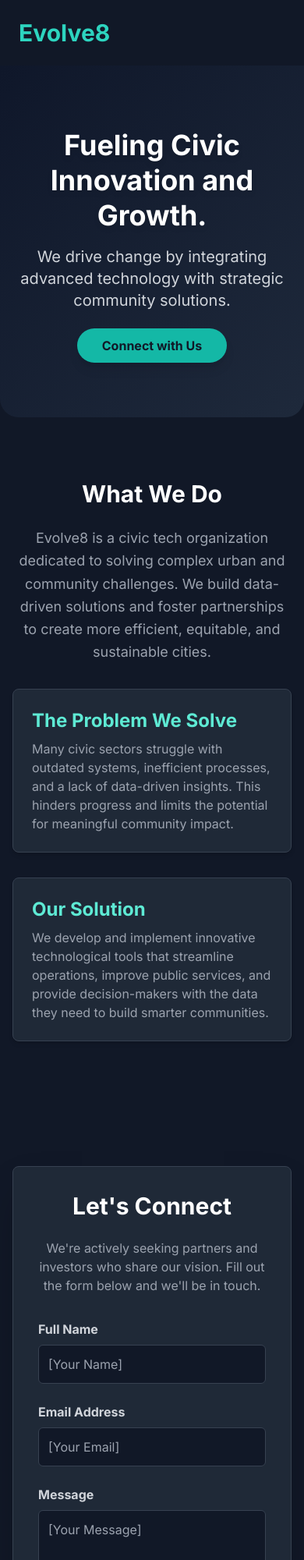
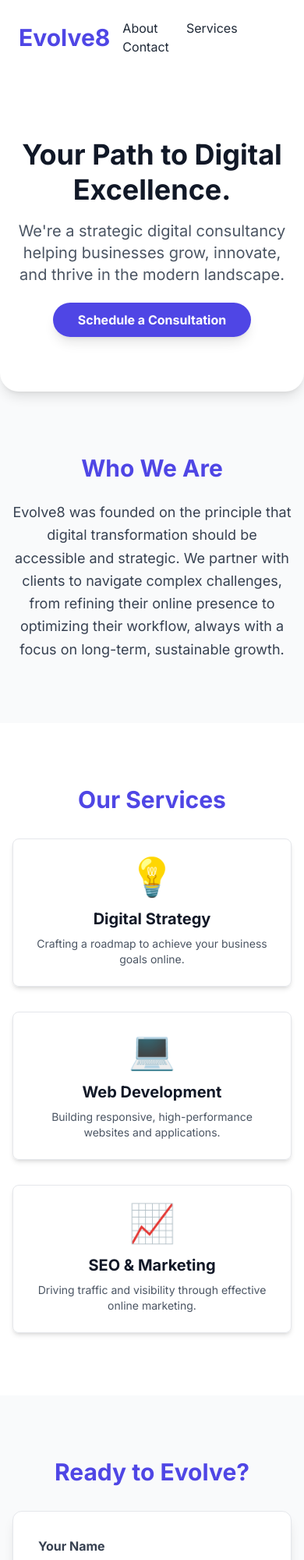
Before and after one commit to irvingtawa/Evolve8-Landing-Page, a plain HTML site: page index.html in a window 390 px wide. Shown: the top 2000 px of the page at 78% size. Drawn offline with nearby package versions, Linux system fonts and the light colour scheme.

Commit message:
Update index.html

```diff
--- a/index.html
+++ b/index.html
@@ -3,114 +3,142 @@
 <head>
     <meta charset="UTF-8">
     <meta name="viewport" content="width=device-width, initial-scale=1.0">
-    <title>Evolve8 Enterprises</title>
-    <!-- Use the Inter font from Google Fonts -->
+    <title>Evolve8</title>
+    <!-- Use the Inter font for a clean, modern look -->
     <link rel="preconnect" href="https://fonts.googleapis.com">
     <link rel="preconnect" href="https://fonts.gstatic.com" crossorigin>
     <link href="https://fonts.googleapis.com/css2?family=Inter:wght@400;500;700&display=swap" rel="stylesheet">
-    <!-- Load Tailwind CSS from the CDN for easy styling -->
+    <!-- Load Tailwind CSS from the CDN -->
     <script src="https://cdn.tailwindcss.com"></script>
     <style>
-        /* Apply Inter font to the entire body */
+        /* Apply the Inter font globally */
         body {
             font-family: 'Inter', sans-serif;
         }
-        /* Custom background gradient for the hero section */
-        .hero-bg {
-            background: linear-gradient(135deg, #0f172a 0%, #1e293b 100%);
+        /* Smooth scrolling for anchor links */
+        html {
+            scroll-behavior: smooth;
         }
     </style>
 </head>
-<body class="bg-gray-900 text-gray-200">
+<body class="bg-gray-50 text-gray-800">
 
     <!-- Header & Navigation -->
-    <header class="p-6">
+    <header class="p-6 bg-white shadow-sm">
         <div class="container mx-auto flex justify-between items-center">
-            <div class="text-3xl font-bold text-teal-400">Evolve8</div>
-            <!-- Optional: Navigation links for later -->
-            <!-- <nav>
-                <a href="#" class="text-gray-400 hover:text-white transition-colors duration-200">About</a>
-            </nav> -->
+            <div class="text-3xl font-bold text-indigo-600">Evolve8</div>
+            <nav>
+                <a href="#about" class="px-4 py-2 hover:text-indigo-600 transition-colors">About</a>
+                <a href="#services" class="px-4 py-2 hover:text-indigo-600 transition-colors">Services</a>
+                <a href="#contact" class="px-4 py-2 hover:text-indigo-600 transition-colors">Contact</a>
+            </nav>
         </div>
     </header>
 
-    <!-- Hero Section: Main pitch and call to action -->
+    <!-- Hero Section: Main pitch -->
     <main>
-        <section class="hero-bg text-center py-20 px-4 md:py-32 rounded-b-3xl">
+        <section class="bg-white py-20 px-4 md:py-32 text-center rounded-b-3xl shadow-lg">
             <div class="container mx-auto">
-                <h1 class="text-4xl md:text-6xl font-extrabold leading-tight text-white mb-4 drop-shadow-md">
-                    Fueling Civic Innovation and Growth.
+                <h1 class="text-4xl md:text-6xl font-extrabold leading-tight text-gray-900 mb-4">
+                    Your Path to Digital Excellence.
                 </h1>
-                <p class="text-xl md:text-2xl text-gray-300 font-light max-w-3xl mx-auto mb-8">
-                    We drive change by integrating advanced technology with strategic community solutions.
+                <p class="text-xl md:text-2xl text-gray-600 font-light max-w-3xl mx-auto mb-8">
+                    We're a strategic digital consultancy helping businesses grow, innovate, and thrive in the modern landscape.
                 </p>
-                <!-- Call to action for investors -->
-                <a href="#contact" class="bg-teal-500 hover:bg-teal-400 text-gray-900 font-bold py-3 px-8 rounded-full shadow-lg transition-transform transform hover:scale-105">
-                    Connect with Us
+                <!-- Call to action button that links to the contact form section -->
+                <a href="#contact" class="bg-indigo-600 hover:bg-indigo-700 text-white font-bold py-3 px-8 rounded-full shadow-lg transition-transform transform hover:scale-105">
+                    Schedule a Consultation
                 </a>
             </div>
         </section>
 
-        <!-- "What We Do" Section -->
-        <section class="py-20 px-4">
-            <div class="container mx-auto max-w-4xl text-center">
-                <h2 class="text-3xl md:text-4xl font-bold text-white mb-6">What We Do</h2>
-                <p class="text-gray-400 text-lg mb-8 leading-relaxed">
-                    Evolve8 is a civic tech organization dedicated to solving complex urban and community challenges. We build data-driven solutions and foster partnerships to create more efficient, equitable, and sustainable cities.
+        <!-- About Us Section -->
+        <section id="about" class="py-20 px-4">
+            <div class="container mx-auto max-w-5xl text-center">
+                <h2 class="text-3xl md:text-4xl font-bold text-indigo-600 mb-6">Who We Are</h2>
+                <p class="text-gray-700 text-lg leading-relaxed">
+                    Evolve8 was founded on the principle that digital transformation should be accessible and strategic. We partner with clients to navigate complex challenges, from refining their online presence to optimizing their workflow, always with a focus on long-term, sustainable growth.
                 </p>
-                <div class="grid md:grid-cols-2 gap-8 text-left">
-                    <div class="bg-gray-800 p-6 rounded-lg shadow-md hover:shadow-xl transition-shadow duration-300 border border-gray-700">
-                        <h3 class="text-2xl font-semibold text-teal-300 mb-2">The Problem We Solve</h3>
-                        <p class="text-gray-400">
-                            Many civic sectors struggle with outdated systems, inefficient processes, and a lack of data-driven insights. This hinders progress and limits the potential for meaningful community impact.
+            </div>
+        </section>
+
+        <!-- Services Section -->
+        <section id="services" class="py-20 px-4 bg-white">
+            <div class="container mx-auto max-w-5xl text-center">
+                <h2 class="text-3xl md:text-4xl font-bold text-indigo-600 mb-8">Our Services</h2>
+                <div class="grid md:grid-cols-3 gap-8">
+                    <!-- Service Card 1 -->
+                    <div class="p-6 rounded-lg shadow-md hover:shadow-xl transition-shadow border border-gray-200">
+                        <div class="text-5xl mb-4 text-indigo-500" role="img" aria-label="Strategy">💡</div>
+                        <h3 class="text-xl font-semibold text-gray-900 mb-2">Digital Strategy</h3>
+                        <p class="text-gray-600 text-sm">
+                            Crafting a roadmap to achieve your business goals online.
                         </p>
                     </div>
-                    <div class="bg-gray-800 p-6 rounded-lg shadow-md hover:shadow-xl transition-shadow duration-300 border border-gray-700">
-                        <h3 class="text-2xl font-semibold text-teal-300 mb-2">Our Solution</h3>
-                        <p class="text-gray-400">
-                            We develop and implement innovative technological tools that streamline operations, improve public services, and provide decision-makers with the data they need to build smarter communities.
+                    <!-- Service Card 2 -->
+                    <div class="p-6 rounded-lg shadow-md hover:shadow-xl transition-shadow border border-gray-200">
+                        <div class="text-5xl mb-4 text-indigo-500" role="img" aria-label="Web Development">💻</div>
+                        <h3 class="text-xl font-semibold text-gray-900 mb-2">Web Development</h3>
+                        <p class="text-gray-600 text-sm">
+                            Building responsive, high-performance websites and applications.
+                        </p>
+                    </div>
+                    <!-- Service Card 3 -->
+                    <div class="p-6 rounded-lg shadow-md hover:shadow-xl transition-shadow border border-gray-200">
+                        <div class="text-5xl mb-4 text-indigo-500" role="img" aria-label="SEO">📈</div>
+                        <h3 class="text-xl font-semibold text-gray-900 mb-2">SEO & Marketing</h3>
+                        <p class="text-gray-600 text-sm">
+                            Driving traffic and visibility through effective online marketing.
                         </p>
                     </div>
                 </div>
             </div>
         </section>
 
-        <!-- Contact Form Section -->
+        <!-- Contact Form Section with Netlify Forms integration -->
         <section id="contact" class="py-20 px-4">
-            <div class="container mx-auto max-w-xl bg-gray-800 p-8 md:p-12 rounded-lg shadow-2xl border border-gray-700">
-                <h2 class="text-3xl md:text-4xl font-bold text-white text-center mb-6">Let's Connect</h2>
-                <p class="text-gray-400 text-center mb-8">
-                    We're actively seeking partners and investors who share our vision. Fill out the form below and we'll be in touch.
-                </p>
+            <div class="container mx-auto max-w-xl text-center">
+                <h2 class="text-3xl md:text-4xl font-bold text-indigo-600 mb-8">Ready to Evolve?</h2>
+                <!-- The form tag includes a name and the data-netlify="true" attribute -->
+                <form name="contact" method="POST" data-netlify="true" class="bg-white p-8 rounded-xl shadow-lg border border-gray-200 text-left">
+                    <!-- This hidden input field is crucial for Netlify Forms -->
+                    <input type="hidden" name="form-name" value="contact" />
 
-                <!--
-                    This form is set up to work seamlessly with Netlify Forms.
-                    You just need to add the 'data-netlify="true"' attribute to the form tag.
-                    The 'netlify' hidden input is also recommended.
-                    After deploying, Netlify will automatically handle the form submissions,
-                    and you can view them in your Netlify dashboard.
-                -->
-                <form name="contact" method="POST" data-netlify="true" class="space-y-6">
-                    <input type="hidden" name="form-name" value="contact">
+                    <div class="mb-6">
+                        <label for="name" class="block text-gray-700 font-semibold mb-2">Your Name</label>
+                        <input type="text" id="name" name="name" class="w-full px-4 py-3 rounded-lg border border-gray-300 focus:outline-none focus:border-indigo-500" required>
+                    </div>
+                    <div class="mb-6">
+                        <label for="email" class="block text-gray-700 font-semibold mb-2">Your Email</label>
+                        <input type="email" id="email" name="email" class="w-full px-4 py-3 rounded-lg border border-gray-300 focus:outline-none focus:border-indigo-500" required>
+                    </div>
+                    <div class="mb-6">
+                        <label for="message" class="block text-gray-700 font-semibold mb-2">Message</label>
+                        <textarea id="message" name="message" rows="4" class="w-full px-4 py-3 rounded-lg border border-gray-300 focus:outline-none focus:border-indigo-500" required></textarea>
+                    </div>
+                    <div class="text-center">
+                        <button type="submit" class="bg-indigo-600 hover:bg-indigo-700 text-white font-bold py-3 px-10 rounded-full shadow-lg transition-transform transform hover:scale-105">
+                            Send Message
+                        </button>
+                    </div>
+                </form>
+            </div>
+        </section>
 
-                    <div>
-                        <label for="name" class="block text-gray-300 font-semibold mb-2">Full Name</label>
-                        <input type="text" id="name" name="name" placeholder="[Your Name]" required class="w-full bg-gray-900 text-white p-3 rounded-md border border-gray-700 focus:outline-none focus:ring-2 focus:ring-teal-500 transition-colors duration-200">
-                    </div>
+        <!-- Subscribe Form Section with Netlify Forms integration -->
+        <section id="subscribe" class="py-20 px-4">
+            <div class="container mx-auto max-w-lg text-center">
+                <h2 class="text-3xl md:text-4xl font-bold text-gray-900 mb-6">Stay Updated</h2>
+                <p class="text-gray-600 mb-8">Subscribe to our newsletter for the latest insights.</p>
+                <!-- Separate form for subscriptions with its own unique name -->
+                <form name="newsletter" method="POST" data-netlify="true" class="bg-white p-8 rounded-xl shadow-lg border border-gray-200">
+                    <!-- Hidden field matching the new form name -->
+                    <input type="hidden" name="form-name" value="newsletter" />
 
-                    <div>
-                        <label for="email" class="block text-gray-300 font-semibold mb-2">Email Address</label>
-                        <input type="email" id="email" name="email" placeholder="[Your Email]" required class="w-full bg-gray-900 text-white p-3 rounded-md border border-gray-700 focus:outline-none focus:ring-2 focus:ring-teal-500 transition-colors duration-200">
-                    </div>
-
-                    <div>
-                        <label for="message" class="block text-gray-300 font-semibold mb-2">Message</label>
-                        <textarea id="message" name="message" rows="4" placeholder="[Your Message]" required class="w-full bg-gray-900 text-white p-3 rounded-md border border-gray-700 focus:outline-none focus:ring-2 focus:ring-teal-500 transition-colors duration-200"></textarea>
-                    </div>
-
-                    <div class="text-center">
-                        <button type="submit" class="w-full md:w-auto bg-teal-500 hover:bg-teal-400 text-gray-900 font-bold py-3 px-12 rounded-full shadow-lg transition-transform transform hover:scale-105">
-                            Send Message
+                    <div class="flex flex-col md:flex-row gap-4 justify-center">
+                        <input type="email" name="email" placeholder="Your Email Address" class="flex-grow px-4 py-3 rounded-lg border border-gray-300 focus:outline-none focus:border-indigo-500" required>
+                        <button type="submit" class="bg-indigo-600 hover:bg-indigo-700 text-white font-bold py-3 px-8 rounded-full shadow-lg transition-transform transform hover:scale-105">
+                            Subscribe
                         </button>
                     </div>
                 </form>
@@ -120,10 +148,10 @@
 
     <!-- Footer -->
     <footer class="text-center text-gray-500 text-sm py-6">
-        <p>&copy; <span id="current-year"></span> Evolve8 Enterprises. All Rights Reserved.</p>
+        <p>&copy; <span id="current-year"></span> Evolve8. All Rights Reserved.</p>
     </footer>
 
-    <!-- JavaScript to update the current year -->
+    <!-- JavaScript to update the current year dynamically -->
     <script>
         document.getElementById('current-year').textContent = new Date().getFullYear();
     </script>
```
